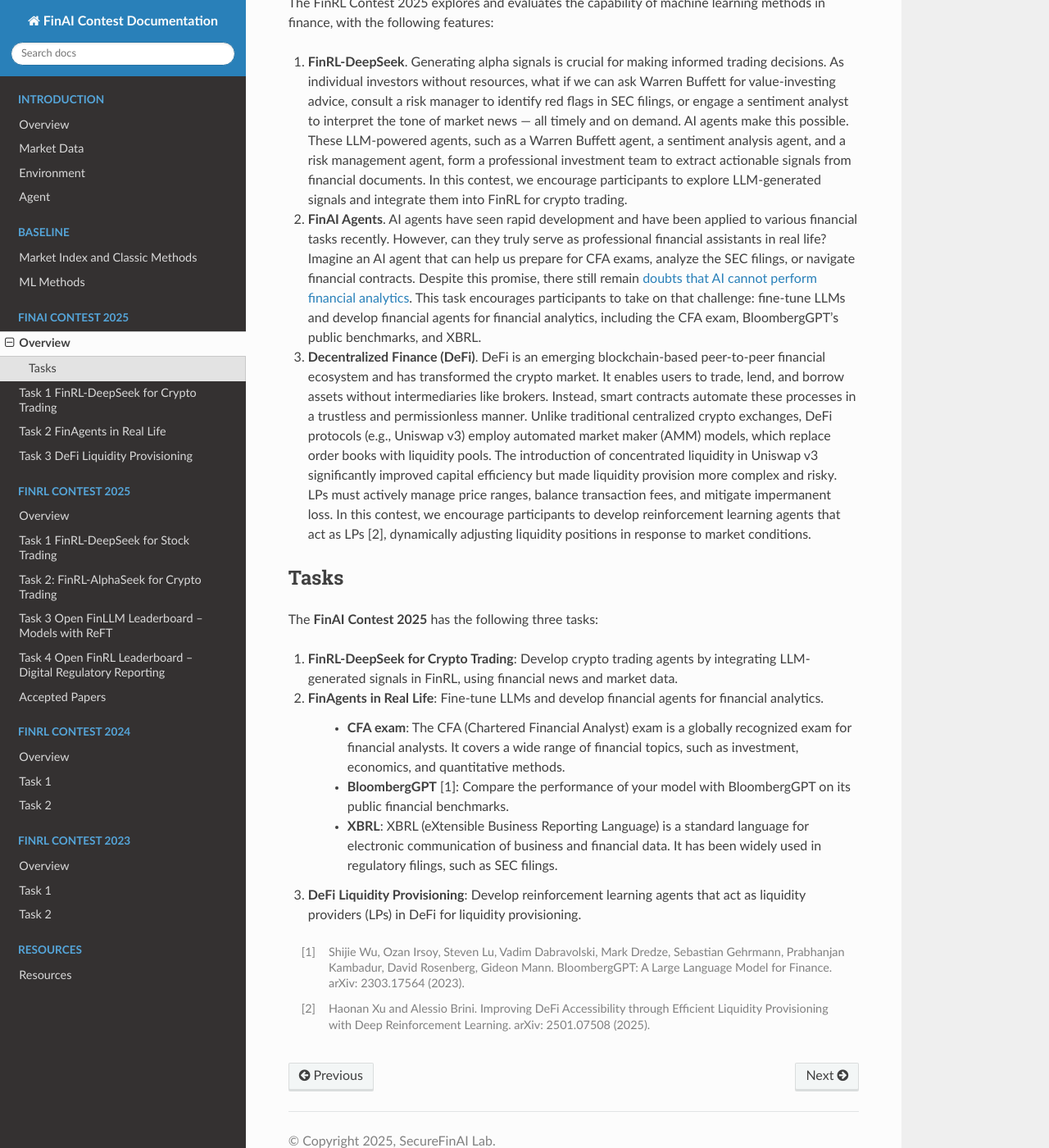
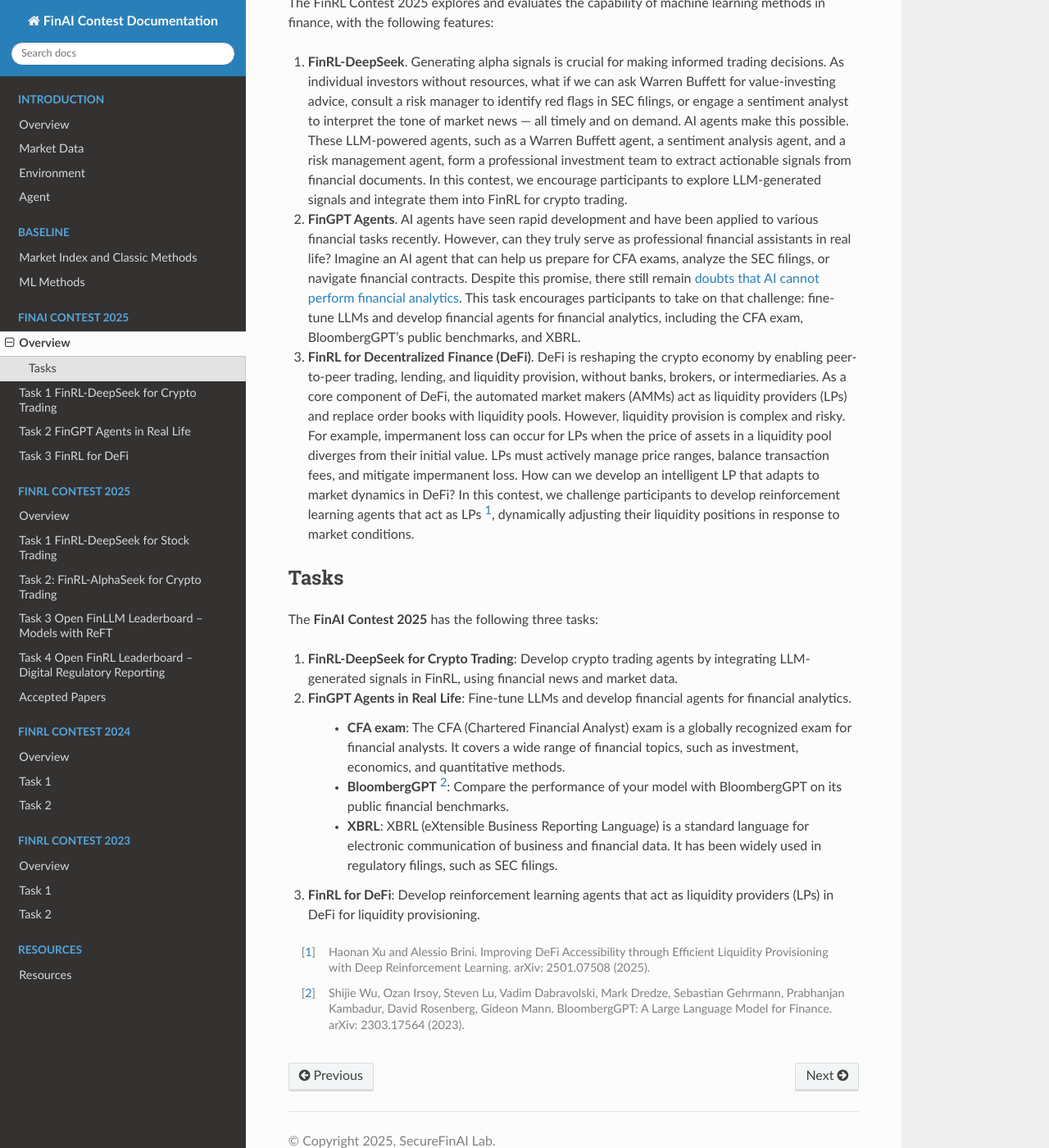
Before and after one commit to Xingyu025/FinAI-Contest, a Sphinx documentation site: the page built from docs/source/finai2025/overview.rst, in a window 1280 px wide and 1400 px high, scrolled down 288 px. Shown: the whole window at 82% size. Built offline with Sphinx 7.4.7 and the Read the Docs theme 3.1.0, drawn with Linux system fonts in a browser that asks for light colours.

Commit message:
update tasks

```diff
--- a/docs/source/finai2025/overview.rst
+++ b/docs/source/finai2025/overview.rst
@@ -8,9 +8,9 @@
 
 1. **FinRL-DeepSeek**. Generating alpha signals is crucial for making informed trading decisions. As individual investors without resources, what if we can ask Warren Buffett for value-investing advice, consult a risk manager to identify red flags in SEC filings, or engage a sentiment analyst to interpret the tone of market news — all timely and on demand. AI agents make this possible. These LLM-powered agents, such as a Warren Buffett agent, a sentiment analysis agent, and a risk management agent, form a professional investment team to extract actionable signals from financial documents. In this contest, we encourage participants to explore LLM-generated signals and integrate them into FinRL for crypto trading.
 
-2. **FinAI Agents**. AI agents have seen rapid development and have been applied to various financial tasks recently. However, can they truly serve as professional financial assistants in real life? Imagine an AI agent that can help us prepare for CFA exams, analyze the SEC filings, or navigate financial contracts. Despite this promise, there still remain `doubts that AI cannot perform financial analytics <https://www.cnbc.com/2023/12/19/gpt-and-other-ai-models-cant-analyze-an-sec-filing-researchers-find.html>`_. This task encourages participants to take on that challenge: fine-tune LLMs and develop financial agents for financial analytics, including the CFA exam, BloombergGPT's public benchmarks, and XBRL.
+2. **FinGPT Agents**. AI agents have seen rapid development and have been applied to various financial tasks recently. However, can they truly serve as professional financial assistants in real life? Imagine an AI agent that can help us prepare for CFA exams, analyze the SEC filings, or navigate financial contracts. Despite this promise, there still remain `doubts that AI cannot perform financial analytics <https://www.cnbc.com/2023/12/19/gpt-and-other-ai-models-cant-analyze-an-sec-filing-researchers-find.html>`_. This task encourages participants to take on that challenge: fine-tune LLMs and develop financial agents for financial analytics, including the CFA exam, BloombergGPT's public benchmarks, and XBRL.
 
-3. **Decentralized Finance (DeFi)**. DeFi is an emerging blockchain-based peer-to-peer financial ecosystem and has transformed the crypto market. It enables users to trade, lend, and borrow assets without intermediaries like brokers. Instead, smart contracts automate these processes in a trustless and permissionless manner. Unlike traditional centralized crypto exchanges, DeFi protocols (e.g., Uniswap v3) employ automated market maker (AMM) models, which replace order books with liquidity pools. The introduction of concentrated liquidity in Uniswap v3 significantly improved capital efficiency but made liquidity provision more complex and risky. LPs must actively manage price ranges, balance transaction fees, and mitigate impermanent loss. In this contest, we encourage participants to develop reinforcement learning agents that act as LPs [2], dynamically adjusting liquidity positions in response to market conditions.
+3. **FinRL for Decentralized Finance (DeFi)**. DeFi is reshaping the crypto economy by enabling peer-to-peer trading, lending, and liquidity provision, without banks, brokers, or intermediaries. As a core component of DeFi, the automated market makers (AMMs) act as liquidity providers (LPs) and replace order books with liquidity pools. However, liquidity provision is complex and risky. For example, impermanent loss can occur for LPs when the price of assets in a liquidity pool diverges from their initial value. LPs must actively manage price ranges, balance transaction fees, and mitigate impermanent loss. How can we develop an intelligent LP that adapts to market dynamics in DeFi? In this contest, we challenge participants to develop reinforcement learning agents that act as LPs [1]_, dynamically adjusting their liquidity positions in response to market conditions.
 
 Tasks
 ---------------
@@ -19,15 +19,14 @@
 
 1. **FinRL-DeepSeek for Crypto Trading**: Develop crypto trading agents by integrating LLM-generated signals in FinRL, using financial news and market data.
 
-2. **FinAgents in Real Life**: Fine-tune LLMs and develop financial agents for financial analytics.
+2. **FinGPT Agents in Real Life**: Fine-tune LLMs and develop financial agents for financial analytics.
 
         - **CFA exam**: The CFA (Chartered Financial Analyst) exam is a globally recognized exam for financial analysts. It covers a wide range of financial topics, such as investment, economics, and quantitative methods.
-        - **BloombergGPT** [1]: Compare the performance of your model with BloombergGPT on its public financial benchmarks.
+        - **BloombergGPT** [2]_: Compare the performance of your model with BloombergGPT on its public financial benchmarks.
         - **XBRL**: XBRL (eXtensible Business Reporting Language) is a standard language for electronic communication of business and financial data. It has been widely used in regulatory filings, such as SEC filings.
 
-3. **DeFi Liquidity Provisioning**: Develop reinforcement learning agents that act as liquidity providers (LPs) in DeFi for liquidity provisioning.
+3. **FinRL for DeFi**: Develop reinforcement learning agents that act as liquidity providers (LPs) in DeFi for liquidity provisioning.
 
+.. [1] Haonan Xu and Alessio Brini. Improving DeFi Accessibility through Efficient Liquidity Provisioning with Deep Reinforcement Learning. arXiv: 2501.07508 (2025).
 
-.. [1] Shijie Wu, Ozan Irsoy, Steven Lu, Vadim Dabravolski, Mark Dredze, Sebastian Gehrmann, Prabhanjan Kambadur, David Rosenberg, Gideon Mann. BloombergGPT: A Large Language Model for Finance. arXiv: 2303.17564 (2023).
-
-.. [2] Haonan Xu and Alessio Brini. Improving DeFi Accessibility through Efficient Liquidity Provisioning with Deep Reinforcement Learning. arXiv: 2501.07508 (2025).
+.. [2] Shijie Wu, Ozan Irsoy, Steven Lu, Vadim Dabravolski, Mark Dredze, Sebastian Gehrmann, Prabhanjan Kambadur, David Rosenberg, Gideon Mann. BloombergGPT: A Large Language Model for Finance. arXiv: 2303.17564 (2023).
--- a/docs/source/finai2025/task2.rst
+++ b/docs/source/finai2025/task2.rst
@@ -1,6 +1,6 @@
-=================================
-Task 2 FinAgents in Real Life
-=================================
+====================================
+Task 2 FinGPT Agents in Real Life
+====================================
 
 
 Task Overview
--- a/docs/source/finai2025/task3.rst
+++ b/docs/source/finai2025/task3.rst
@@ -1,5 +1,5 @@
 =====================================================
-Task 3 DeFi Liquidity Provisioning
+Task 3 FinRL for DeFi
 =====================================================
 
 Task Overview
```
